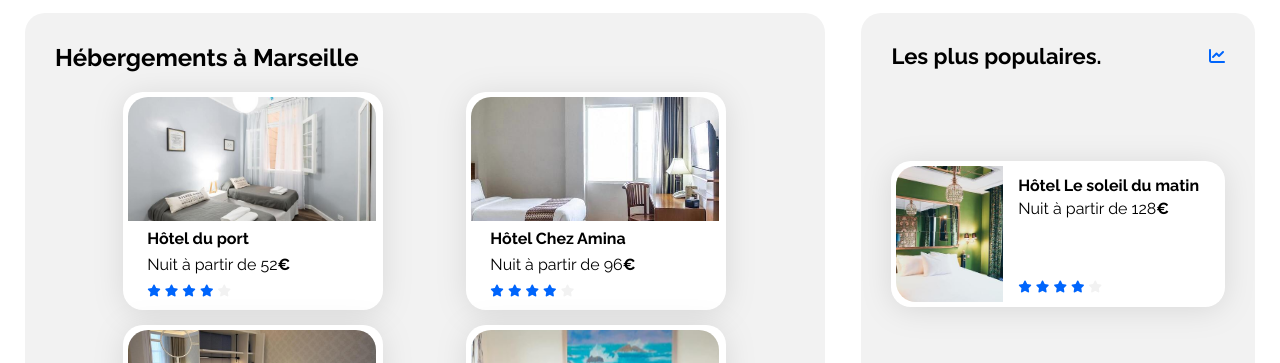
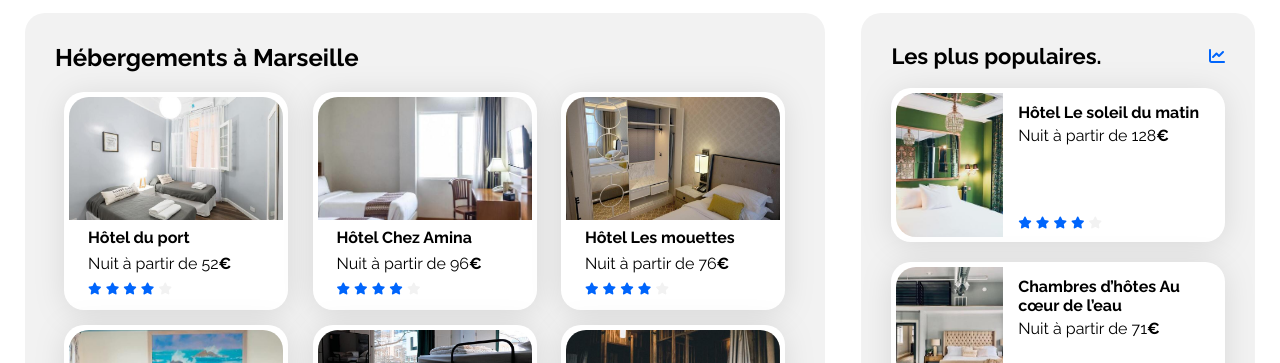
Before and after one commit to yyayourt/projet-booki, a plain HTML site: page booki-starter-code-master/index.html in a window 1280 px wide. Shown: the part 383-746 px from the top of the page. Drawn offline with Linux system fonts and the light colour scheme; files whose address does not match are found by name.

Commit message:
detaille css

```diff
--- a/booki-starter-code-master/css/style.css
+++ b/booki-starter-code-master/css/style.css
@@ -228,16 +228,17 @@ input::placeholder {
   width: 100%;
   flex-wrap: wrap;
   gap: 15px;
+  justify-content: center;
 }
 
 .card-hebergement {
-  width: 250px;
+  width: 29%;
   height: 208px;
 }
 
 .hebergements img {
-  width: 248px;
-  height: 124px;
+  width: 100%;
+  height: 59%;
   border-top-left-radius: 20px;
   border-top-right-radius: 20px;
 }
@@ -265,7 +266,7 @@ input::placeholder {
 
 .populaires-cards img {
   width: 33%;
-  height: 136px;
+  height: 144px;
   border-top-left-radius: 20px;
   border-bottom-left-radius: 20px;
 }
@@ -396,12 +397,20 @@ footer {
     flex-direction: column;
     justify-content: space-evenly;
   }
+
+  .populaires-cards .card {
+    margin-top: 0px;
+  }
 }
 
-@media (max-width: 1145px) {
+@media (max-width: 1149px) {
   .card-activité-title {
     margin-top: 5px;
     font-size: 13px;
+  }
+
+  .card-hebergement {
+    height: 240px;
   }
 }
 
@@ -409,6 +418,10 @@ footer {
 @media (max-width: 1024px) {
   .hebergements-and-populaires {
     flex-direction: column;
+  }
+
+  .card-hebergement {
+    height: 208px;
   }
 
   .hebergements {
@@ -436,6 +449,10 @@ footer {
 
   .populaires-cards .card-subtitle {
     font-size: 14px;
+  }
+
+  .populaires-cards .card {
+    margin-top: 33px;
   }
 
   nav {
```
